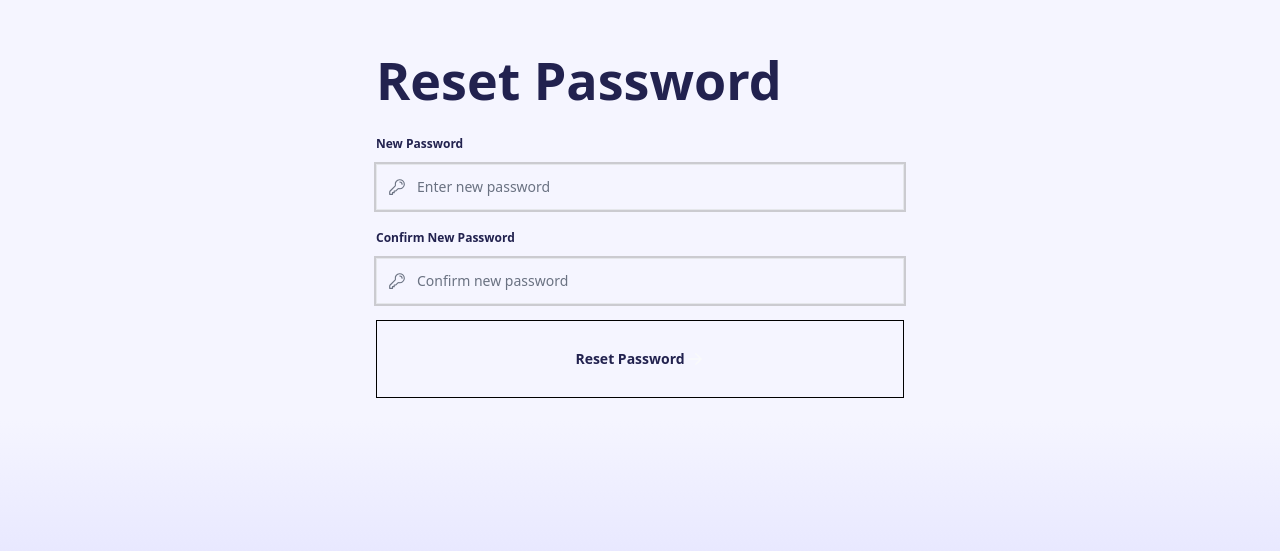
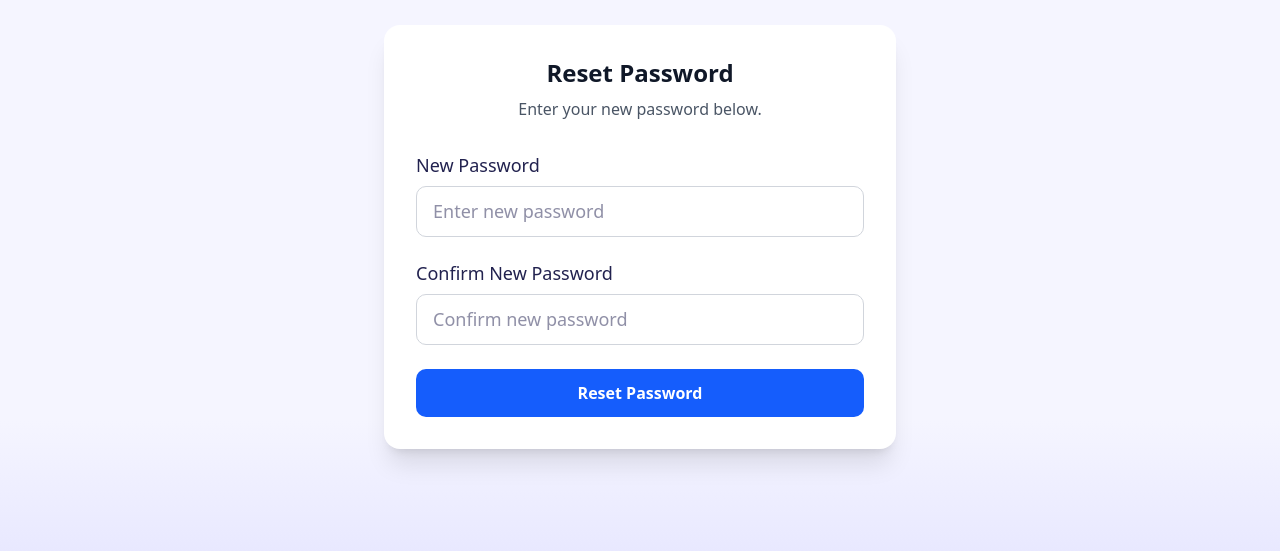
Before and after one commit to ChamuMutezva/mood-tracking-app, a Next.js app: page /reset-password in a window 1280 px wide. Shown: the part 163-714 px from the top of the page. Built offline with nearby package versions, Linux system fonts and the light colour scheme; a web font is replaced by a local one.

Commit message:
update: ResetPasswordForm errors display

```diff
--- a/src/actions/reset-password.ts
+++ b/src/actions/reset-password.ts
@@ -17,8 +17,9 @@ export async function resetPassword(
 
     // 2. If form validation fails, return errors early. Otherwise, continue.
     if (!validatedFields.success) {
+        console.log("Errors: ", state?.errors)
         return {
-            ...state,
+          // ...state,
             errors: validatedFields.error.flatten().fieldErrors,
             message: "Invalid input. Failed to reset password.",
             success: false,
@@ -67,4 +68,3 @@ export async function resetPassword(
         };
     }
 }
-// End of reset password
--- a/src/components/ResetPasswordForm.tsx
+++ b/src/components/ResetPasswordForm.tsx
@@ -1,9 +1,7 @@
 "use client";
 
-import { KeyIcon, ExclamationCircleIcon } from "@heroicons/react/24/outline";
-import { ArrowRightIcon } from "@heroicons/react/20/solid";
+import { ExclamationTriangleIcon } from "@heroicons/react/24/outline";
 import { Button, Label, Input, Field } from "@headlessui/react";
-import { useFormStatus } from "react-dom";
 import { useActionState, useEffect } from "react";
 import { resetPassword } from "@/actions/reset-password";
 import { useRouter } from "next/navigation";
@@ -18,10 +16,10 @@ const initialState: ResetPasswordFormState = {
 export default function ResetPasswordForm({
     token,
 }: Readonly<{ token: string }>) {
-    const [state, formAction, isPending] = useActionState(
-        resetPassword,
-        initialState
-    );
+    const [state, formAction, isPending] = useActionState<
+        ResetPasswordFormState,
+        FormData
+    >(resetPassword, initialState);
     const router = useRouter();
 
     useEffect(() => {
@@ -30,27 +28,47 @@ export default function ResetPasswordForm({
         }
     }, [state.success, router]);
 
+    const status = () => {
+        if (isPending) return "Resetting...";
+        return "Reset Password";
+    };
+
     return (
-        <form action={formAction} className="max-w-[35rem] w-full">
-            <div className="rounded-lg px-4 py-8">
-                <h2 className={`mb-3 text-preset-1 leading-tight font-bold`}>
-                    Reset Password
-                </h2>
-
-                <div className="w-full">
+        <div className="auth-sub-container">
+            <div className="bg-white rounded-2xl shadow-xl p-8 transition-opacity duration-300">
+                <div className="text-center mb-8">
+                    <h1 className="text-2xl font-bold text-gray-900 mb-2">
+                        Reset Password
+                    </h1>
+                    <p className="text-gray-600">
+                        Enter your new password below.
+                    </p>
+                </div>
+                <form action={formAction} className="space-y-6" noValidate>
+                    {state.errors?.general && (
+                        <div
+                            role="alert"
+                            aria-live="polite"
+                            className="bg-red-50 border border-red-200 rounded-lg p-3 mb-4 flex items-center gap-2"
+                        >
+                            <ExclamationTriangleIcon className="h-5 w-5 text-red-600" />
+                            <p className="text-red-600 text-sm">
+                                {state.errors.general}
+                            </p>
+                        </div>
+                    )}
                     <input type="hidden" name="token" value={token} />
 
                     {/* NEW PASSWORD */}
                     <Field>
                         <Label
-                            className="block mb-3 mt-5 text-xs text-[hsl(var(--grey-500))] font-bold"
+                            className="label text-preset-6-regular"
                             htmlFor="password"
                         >
                             New Password
                         </Label>
                         <div className="relative">
                             <Input
-                                className="peer block w-full rounded-md border border-gray-200 py-[12px] pl-10 text-sm outline-2 placeholder:text-gray-500"
                                 id="password"
                                 type="password"
                                 name="password"
@@ -64,8 +82,12 @@ export default function ResetPasswordForm({
                                 }
                                 aria-invalid={!!state?.errors?.password}
                                 disabled={isPending}
+                                className={`input text-preset-6-regular pl-10 ${
+                                    state?.errors?.password
+                                        ? "border-red-300 focus:ring-red-500 focus:border-red-500"
+                                        : "border-gray-300"
+                                }`}
                             />
-                            <KeyIcon className="pointer-events-none absolute left-3 top-1/2 h-[18px] w-[18px] -translate-y-1/2 text-gray-500 dark:text-white peer-focus:text-gray-900" />
                         </div>
                         {state?.errors?.password && (
                             <p
@@ -80,14 +102,13 @@ export default function ResetPasswordForm({
                     {/* CONFIRM PASSWORD */}
                     <Field>
                         <Label
-                            className="block mb-3 mt-5 text-xs text-[hsl(var(--grey-500))] font-bold"
+                            className="label text-preset-6-regular"
                             htmlFor="confirmPassword"
                         >
                             Confirm New Password
                         </Label>
                         <div className="relative">
                             <Input
-                                className="peer block w-full rounded-md border border-gray-200 py-[12px] pl-10 text-sm outline-2 placeholder:text-gray-500"
                                 id="confirmPassword"
                                 type="password"
                                 name="confirmPassword"
@@ -101,8 +122,12 @@ export default function ResetPasswordForm({
                                 }
                                 aria-invalid={!!state?.errors?.confirmPassword}
                                 disabled={isPending}
+                                className={`input text-preset-6-regular pl-10 ${
+                                    state?.errors?.confirmPassword
+                                        ? "border-red-300 focus:ring-red-500 focus:border-red-500"
+                                        : "border-gray-300"
+                                }`}
                             />
-                            <KeyIcon className="pointer-events-none absolute left-3 top-1/2 h-[18px] w-[18px] -translate-y-1/2 text-gray-500 dark:text-white peer-focus:text-gray-900" />
                         </div>
                         {state?.errors?.confirmPassword && (
                             <p
@@ -113,40 +138,11 @@ export default function ResetPasswordForm({
                             </p>
                         )}
                     </Field>
-                </div>
-
-                <ResetButton />
-
-                <div
-                    className="flex h-8 items-end space-x-1"
-                    aria-live="polite"
-                    aria-atomic="true"
-                >
-                    {state?.errors?.general && (
-                        <>
-                            <ExclamationCircleIcon className="h-5 w-5 text-red-500" />
-                            <p className="text-sm text-red-500">
-                                {state.errors.general}
-                            </p>
-                        </>
-                    )}
-                </div>
+                    <Button type="submit" className="btn-submit">
+                        {status()}
+                    </Button>
+                </form>
             </div>
-        </form>
+        </div>
     );
 }
-
-function ResetButton() {
-    const { pending } = useFormStatus();
-
-    return (
-        <Button
-            className="mt-4 py-7 w-full flex justify-center items-center bg-[hsl(var(--grey-900))] dark:bg-[hsl(var(--grey-800))]
-      border border-black dark:border-white text-sm font-bold dark:text-[hsl(var(--white))]"
-            aria-disabled={pending}
-        >
-            {pending ? <span>Resetting...</span> : <span>Reset Password</span>}
-            <ArrowRightIcon className="h-5 w-5 text-gray-50 dark:text-[hsl(var(--white))]" />
-        </Button>
-    );
-}
--- a/src/lib/types.ts
+++ b/src/lib/types.ts
@@ -66,7 +66,7 @@ export const ResetPasswordSchema = z
         password: z
             .string()
             .min(6, "Password must be at least 6 characters long"),
-        confirmPassword: z.string(),
+        confirmPassword: z.string().min(6, "Confirm password must be at least 6 characters long"),
     })
     .refine((data) => data.password === data.confirmPassword, {
         message: "Passwords don't match",
```
